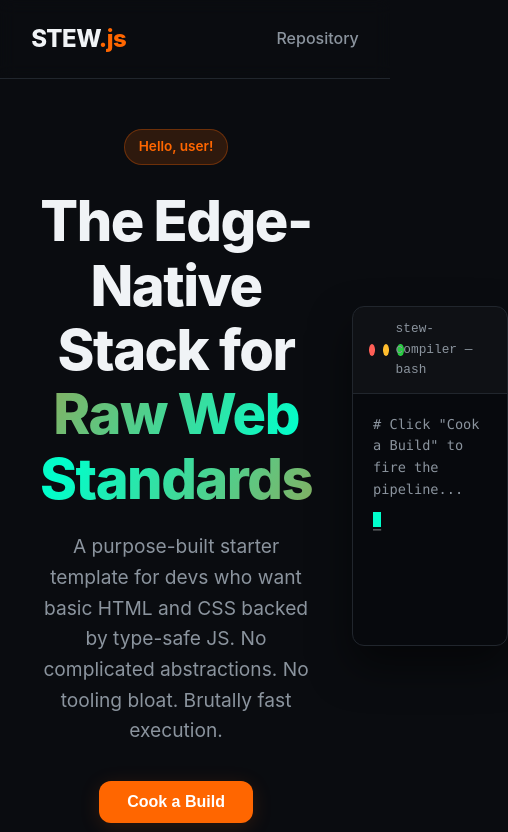
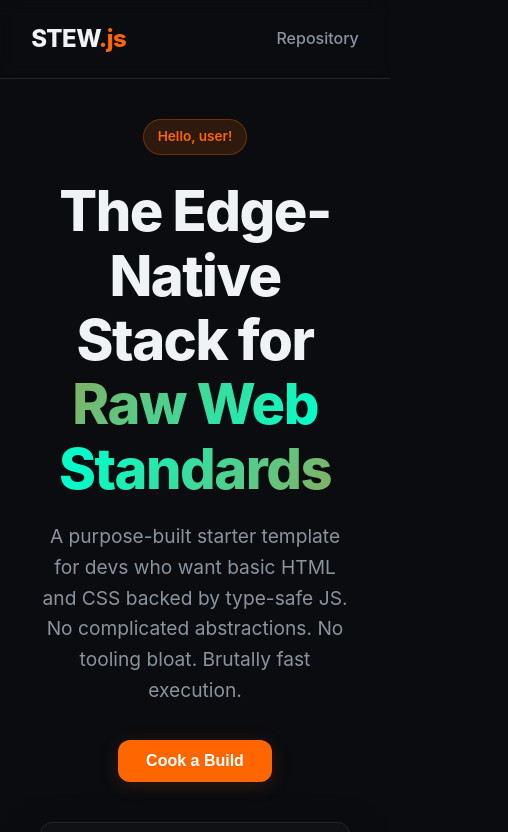
Before and after one commit to IchimakiKasura/Stew, a website with bundled scripts: page src/index.html in a window 390 px wide. Shown: the top 832 px of the page, 508 px wide, since content can reach past the window. Built offline with nearby package versions, Linux system fonts and the light colour scheme.

Commit message:
Remove localworker.js, update wrangler configuration to use worker.js, and enhance README and CSS for clarity and simplicity.

```diff
--- a/package.json
+++ b/package.json
@@ -14,7 +14,7 @@
     "ts:watch": "esbuild ts/*.ts --outdir=src/js --watch --log-level=silent",
 
     "wrangler:dev": "npx wrangler dev --local --live-reload",
-    "wrangler:prod": "npx wrangler dev api/localworker.js --name localserver --compatibility-date 2026-06-18 --port 5500 --local --assets ./dist",
+    "wrangler:prod": "npx wrangler dev api/worker.js --name localserver --compatibility-date 2026-06-18 --port 5500 --assets ./dist --local",
 
     "test:ts": "npx tsc --noEmit --pretty false --diagnostics --extendedDiagnostics --listFiles --explainFiles --traceResolution 2>&1 | grep -v \"node_modules\"",
     "test:site": "concurrently --kill-others --names \"ESBUILD,WRANGLER\" --prefix-colors \"cyan,#FF6600\" \"npm run ts:watch\" \"npm run wrangler:dev\"",
--- a/src/css/styles.css
+++ b/src/css/styles.css
@@ -13,18 +13,18 @@
 
 @media (max-width: 968px) {
     .hero-container {
-        grid-template-columns: 1fr;
-        text-align: center;
-        margin: 40px auto;
+        grid-template-columns: 1fr !important;
+        text-align: center !important;
+        margin: 40px auto !important;
     }
 }
 
 @media (max-width: 968px) {
-    .hero-text p { margin: 0 auto 35px; }
+    .hero-text p { margin: 0 auto 35px !important; }
 }
 
 @media (max-width: 968px) {
-    .cta-group { justify-content: center; flex-wrap: wrap; }
+    .cta-group { justify-content: center !important; flex-wrap: wrap !important; }
 }
 
 * {
--- a/src/index.html
+++ b/src/index.html
@@ -42,7 +42,7 @@
 
         <main class="hero-container">
             <section class="hero-text">
-                <div class="badge" stew-mod="[textcontent][Pure web. Zero bloat. My Way]">Hello, user!</div>
+                <div class="badge" stew-mod="[textcontent][Pure web. Simplicity. My Way]">Hello, user!</div>
                 <h1>The Edge-Native Stack for <span>Raw Web Standards</span></h1>
                 <p>A purpose-built starter template for devs who want basic HTML and CSS backed by type-safe JS. No complicated abstractions. No tooling bloat. Brutally fast execution.</p>
 
--- a/ts/script.ts
+++ b/ts/script.ts
@@ -33,7 +33,7 @@ document.addEventListener("DOMContentLoaded", () => {
     }
 
     const steps: BuildStep[] = [
-        { prefixText: ">", prefixClass: "text-white", logText: " StewJS@1.0 build:prod" },
+        { prefixText: ">", prefixClass: "text-white", logText: " StewJS@1.0: npm run build:prod" },
         { prefixText: "[SYSTEM]", prefixClass: "text-white", logText: " Build start" },
         { prefixText: "[SYSTEM]", prefixClass: "text-white", logText: " Removing old files from dist/" },
         { prefixText: "[JavaScript]", prefixClass: "text-yellow", logText: " script.js -> Stripping development blocks..." },
--- a/wrangler.json
+++ b/wrangler.json
@@ -2,7 +2,7 @@
     "$schema": "node_modules/wrangler/config-schema.json",
 
     "name": "localserver",
-    "main": "api/localworker.js",
+    "main": "api/worker.js",
     "compatibility_date": "2026-06-18",
 
     "assets": {
```
Also changed, not shown: api/localworker.js (deleted, +0 -10 lines), readme.md.
